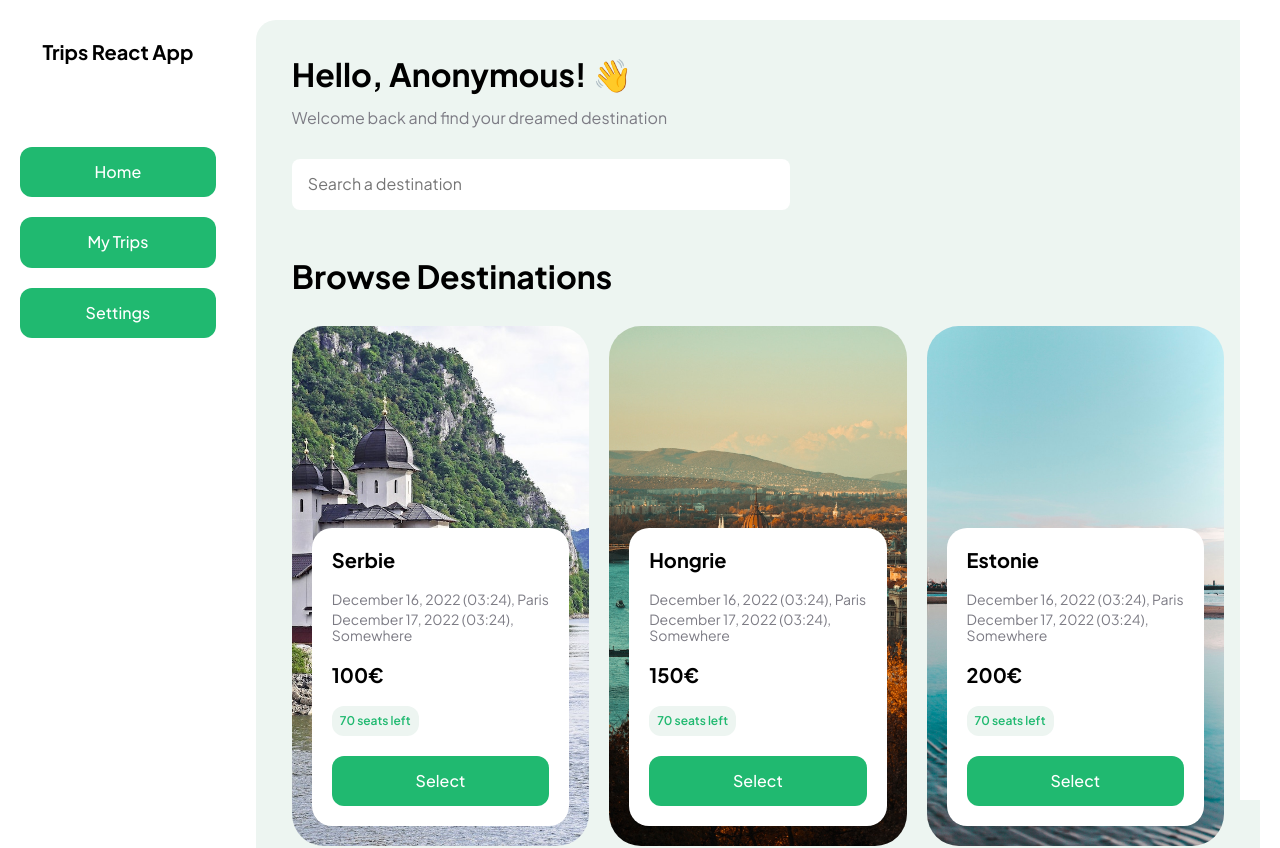
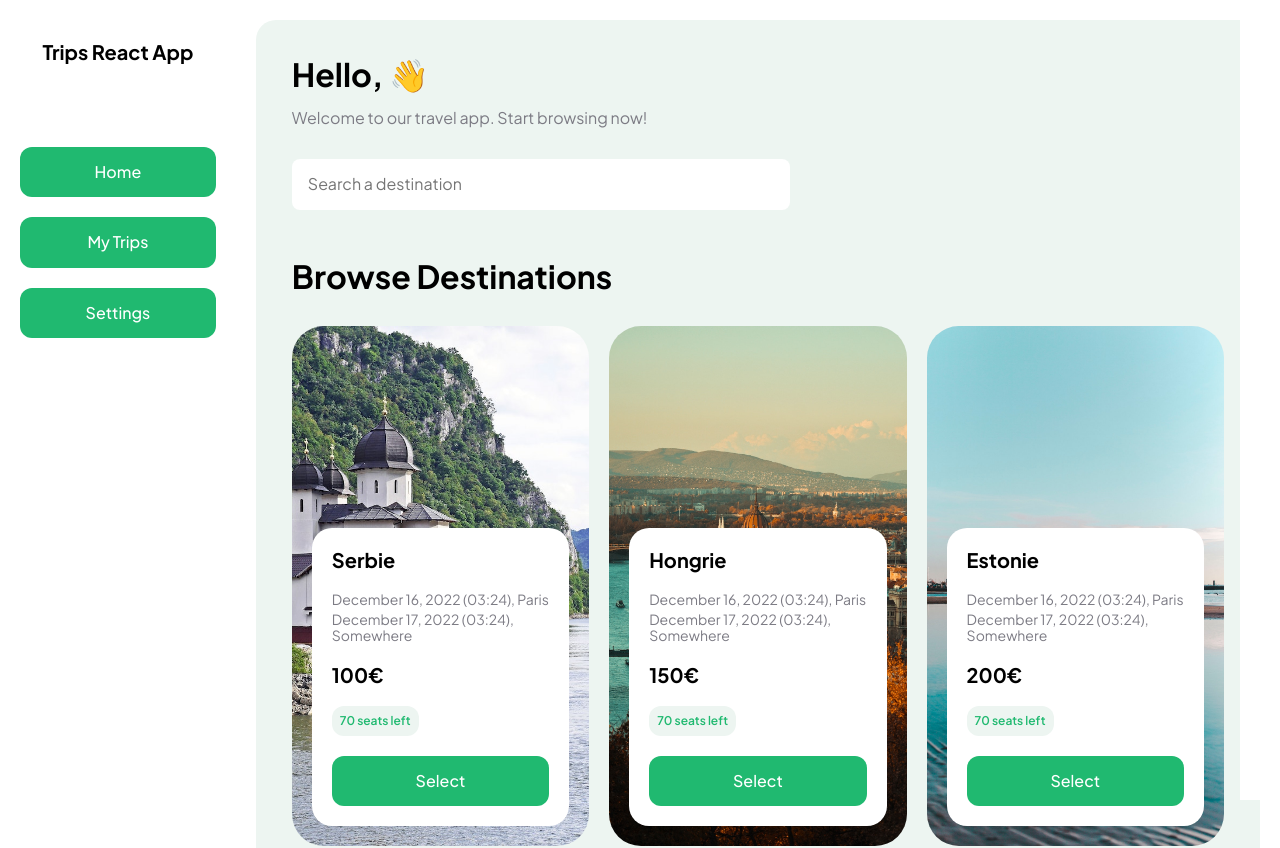
Before and after one commit to P4tt4te/trips-app, a React (Create React App) app: page / in a window 1280 px wide. Shown: the top 848 px of the page. Built offline with nearby package versions, Linux system fonts and the light colour scheme.

Commit message:
feat(Username): use props to display username

```diff
--- a/src/components/Username/Username.jsx
+++ b/src/components/Username/Username.jsx
@@ -15,11 +15,11 @@ const UsernameBaseline = styled.h1`
   color: ${(props) => props.theme.colors.grey};
 `;
 
-export const Username = () => {
+export const Username = ({username}) => {
   return (
     <UsernameContainer>
-      <UsernameTitle>Hello, Anonymous! 👋</UsernameTitle>
-      <UsernameBaseline>Welcome back and find your dreamed destination</UsernameBaseline>
+      <UsernameTitle>Hello, {username} 👋</UsernameTitle>
+      <UsernameBaseline>Welcome to our travel app. Start browsing now!</UsernameBaseline>
     </UsernameContainer>
   );
 };
```
